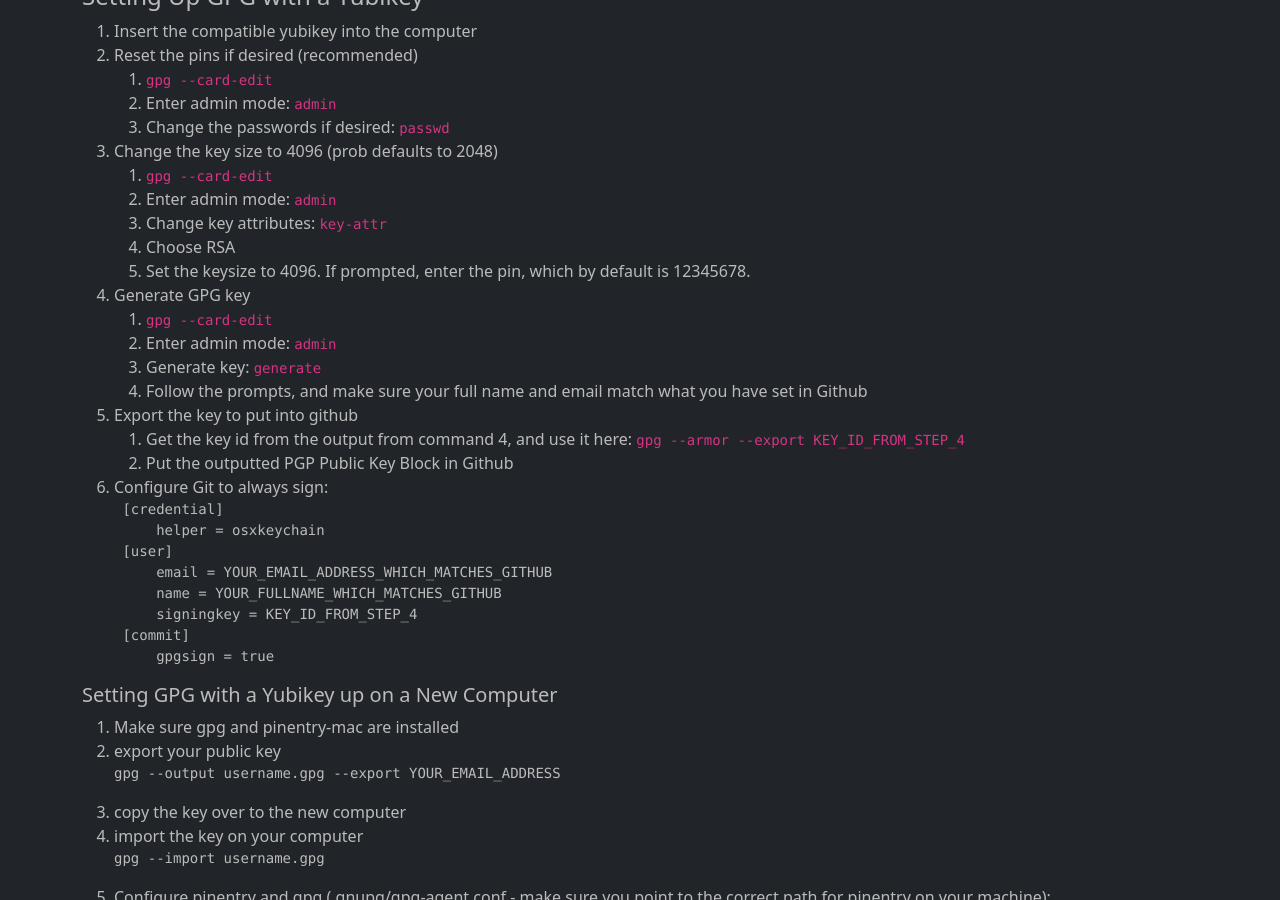
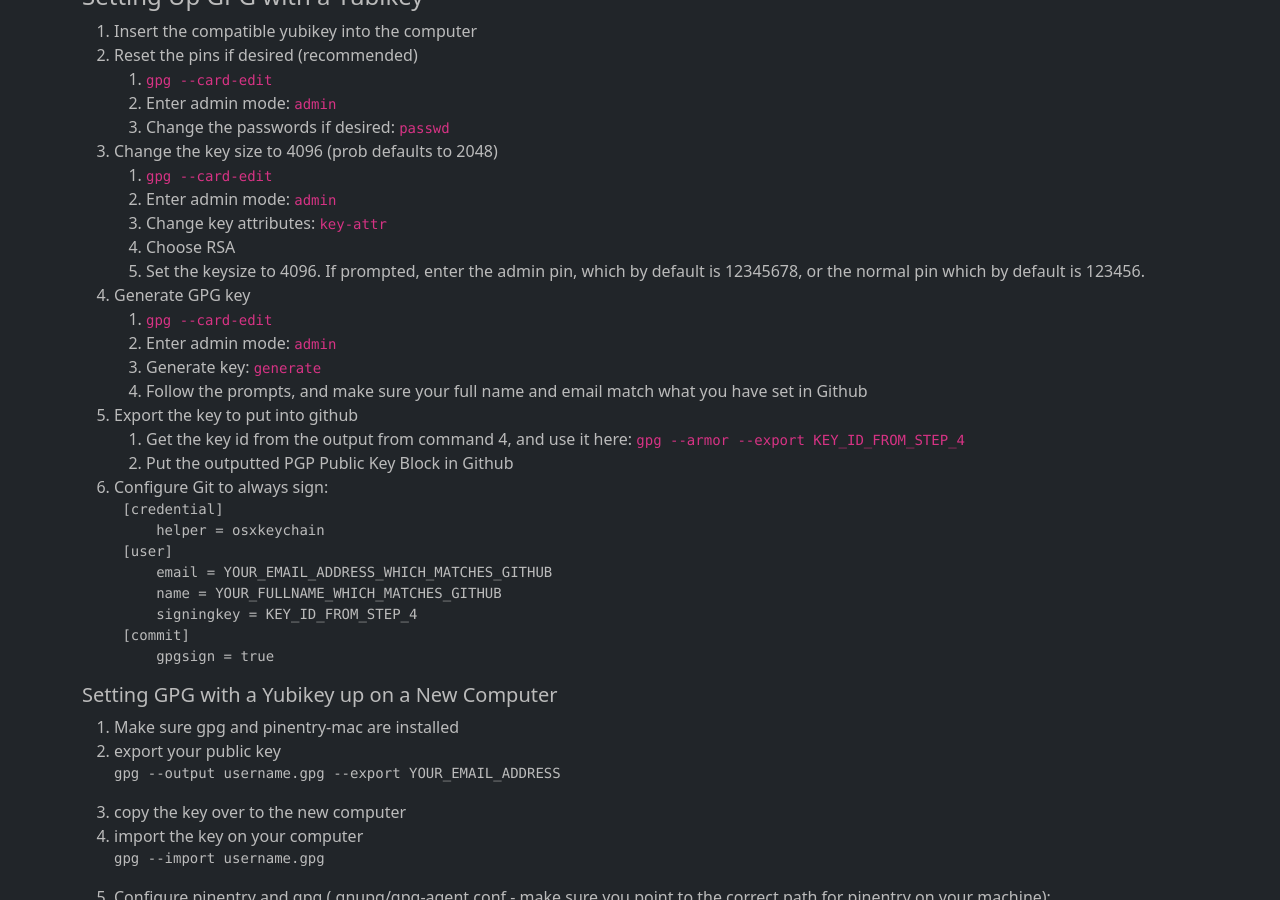
Before and after one commit to rayterrill/tacticalnerdery.com.old, a Jekyll site: the page built from snippets.md, in a window 1280 px wide and 900 px high, scrolled down 1376 px. Built offline with Jekyll 4.4.1, drawn with Linux system fonts in a browser that asks for light colours; nearby versions of some CDN libraries.

Commit message:
Update snippets.md

```diff
--- a/snippets.md
+++ b/snippets.md
@@ -65,7 +65,7 @@ aws ec2 describe-instances --filters "Name=tag:kubernetes.io/cluster/my-cluster,
     2. Enter admin mode: `admin`
     3. Change key attributes: `key-attr`
     4. Choose RSA
-    5. Set the keysize to 4096. If prompted, enter the pin, which by default is 12345678.
+    5. Set the keysize to 4096. If prompted, enter the admin pin, which by default is 12345678, or the normal pin which by default is 123456.
 4. Generate GPG key
     1. `gpg --card-edit`
     2. Enter admin mode: `admin`
```
